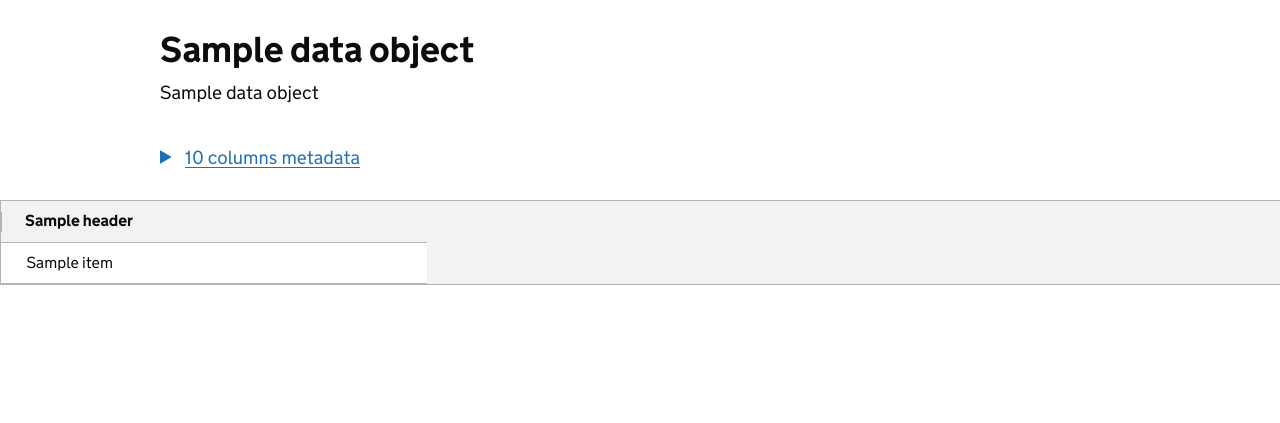
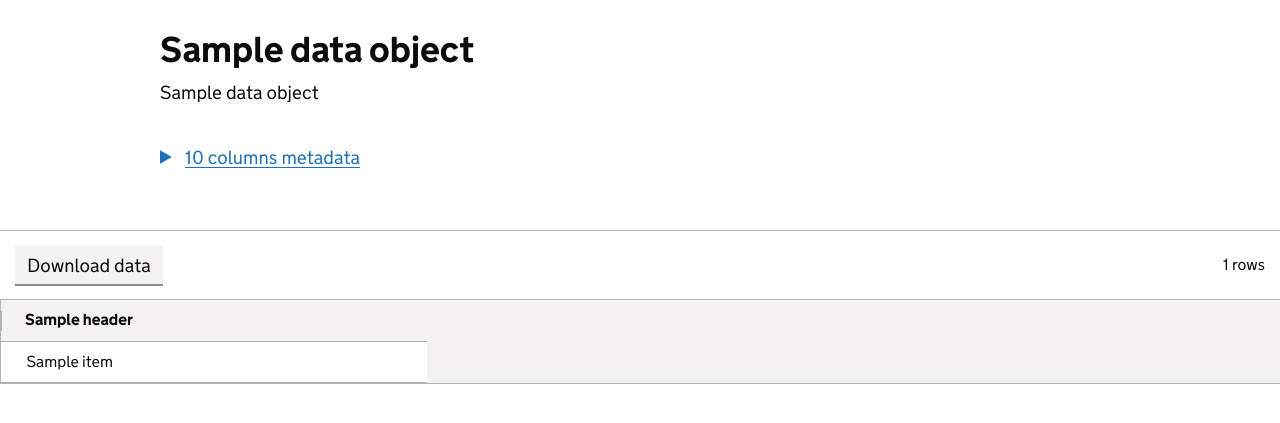
Before and after one commit to uktrade/trade-data-catalogue, a Django app: template trade_data_catalogue/templates/dataset_catalogue/preview.html in a window 1280 px wide. Shown: the part 201-624 px from the top of the page. Run offline with Django 5.2, Linux system fonts and the light colour scheme; the template is opened without the code that fills it: most values are stand-ins (such as "Sample title", 1, 10 or a date in 2020).

Commit message:
Add download data button and row count

```diff
--- a/trade_data_catalogue/static/styling/data-preview-override.css
+++ b/trade_data_catalogue/static/styling/data-preview-override.css
@@ -57,3 +57,16 @@
 .govuk-pagination__item:hover {
   background-color: white;
 }
+
+.data-preview-controls {
+  display: flex;
+  flex-direction: row;
+  justify-content: space-between;
+  align-items: center;
+}
+
+.govuk-pagination,
+.govuk-button,
+.row-count {
+  margin-bottom: 0;
+}
--- a/trade_data_catalogue/templates/dataset_catalogue/preview.html
+++ b/trade_data_catalogue/templates/dataset_catalogue/preview.html
@@ -36,10 +36,8 @@
     <p class="govuk-body">{{dataset.data_object.subtitle}}</p>
   </div>
 
-  <!-- <p>{{row_count}}</p> -->
-
   <div
-    class="govuk-!-static-padding-top-3"
+    class="govuk-!-static-padding-top-3 govuk-!-static-margin-bottom-9"
     data-testid="previous-versions-container"
   >
     <details class="govuk-details">
@@ -98,7 +96,16 @@
       </div>
     </details>
   </div>
-
+</div>
+<hr class="govuk-section-break govuk-section-break--visible" />
+<div class="data-preview-controls govuk-!-static-padding-3">
+  <button
+    type="submit"
+    class="govuk-button govuk-button--secondary"
+    data-module="govuk-button"
+  >
+    Download data
+  </button>
   <div
     class="{% if rows_page.paginator.num_pages == 1 %}govuk-!-display-none{% endif %}"
   >
@@ -168,8 +175,8 @@
       </ul>
     </nav>
   </div>
+  <p class="row-count govuk-body-s">{{row_count}} rows</p>
 </div>
-
 <div class="data-preview-scroll-box">
   <div class="data-preview-content">
     <table class="govuk-table">
```
